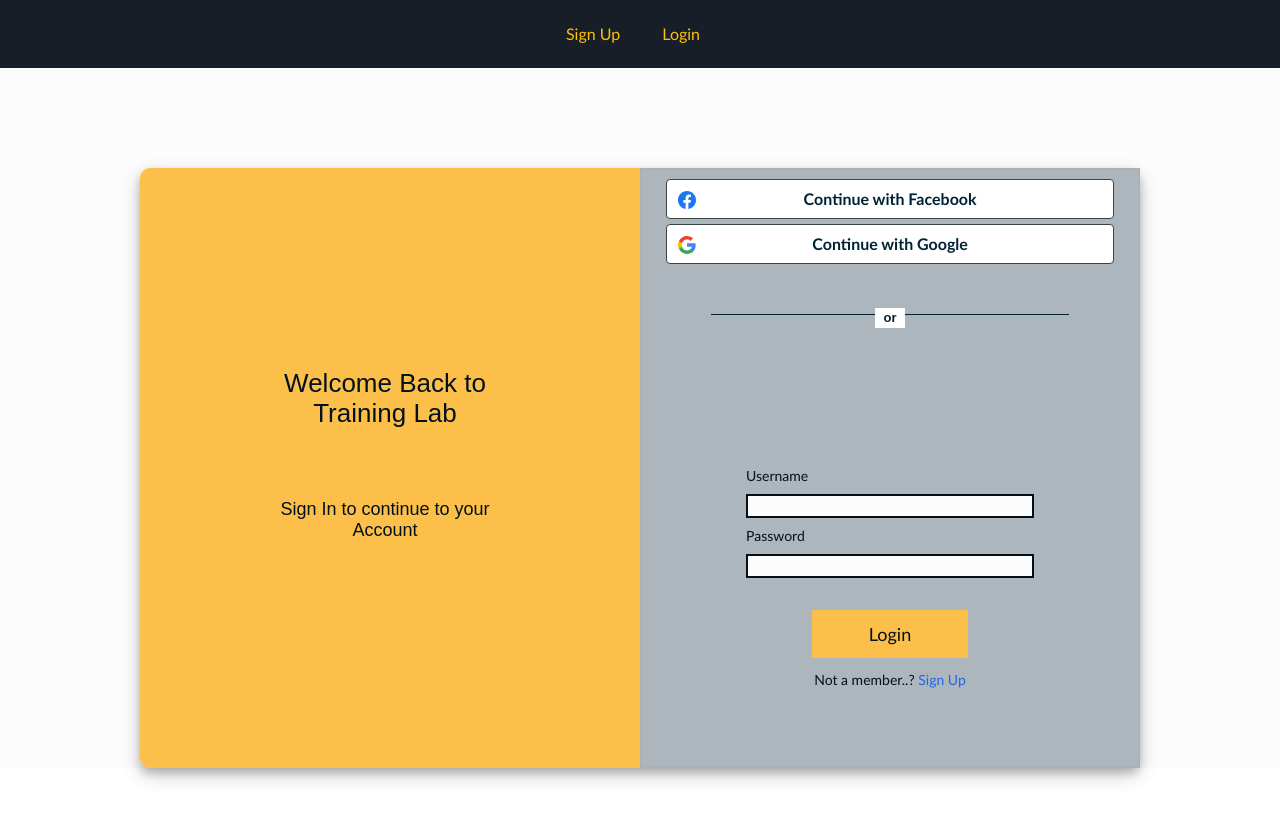
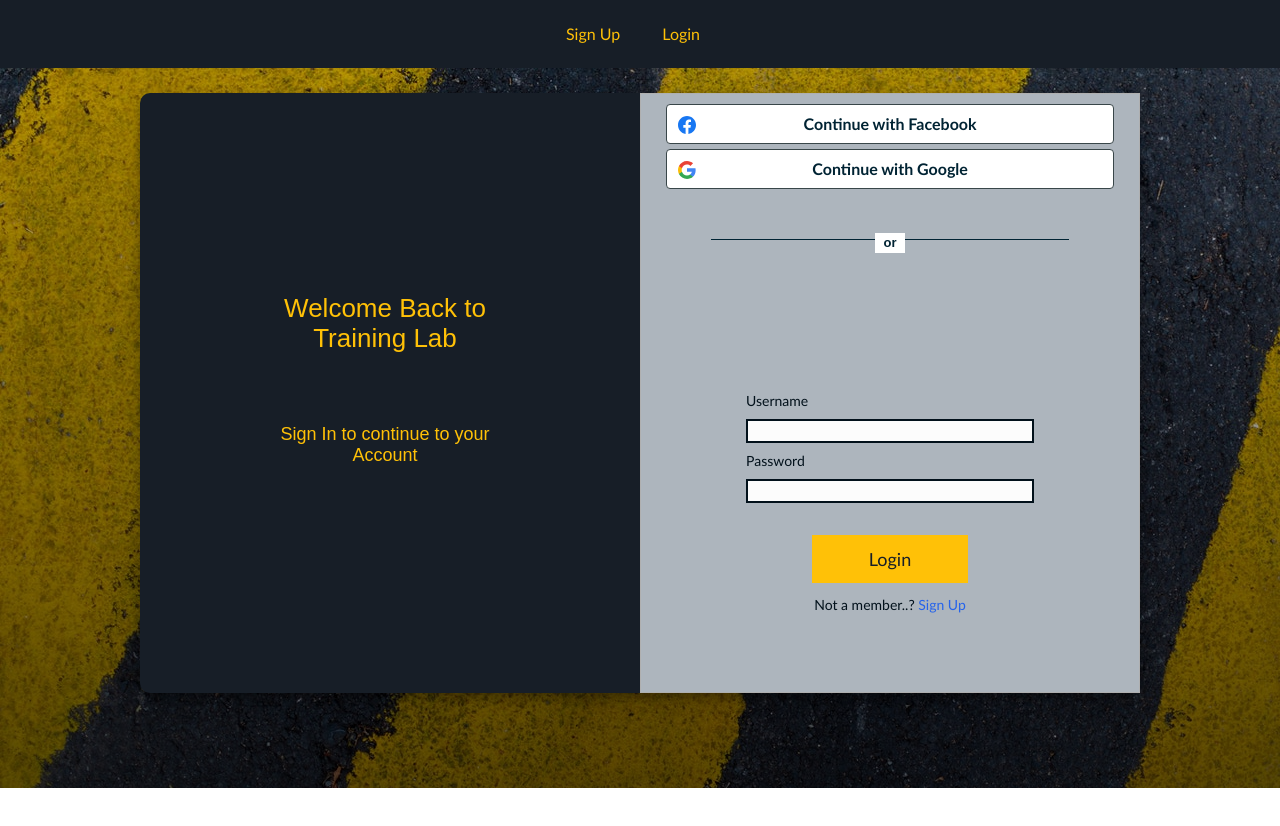
Before and after one commit to PerspectifyTechnologies/TraninngLab, a React (Create React App) app in the folder Frontend/traininglab/: page /login in a window 1280 px wide. Shown: the top 826 px of the page. After the commit the page ends 800 px from the top, so only its background shows below. Built offline with nearby package versions, Linux system fonts and the light colour scheme.

Commit message:
changing login log out ui

```diff
--- a/Frontend/traininglab/src/Components/Landing/Landing.js
+++ b/Frontend/traininglab/src/Components/Landing/Landing.js
@@ -13,7 +13,6 @@ const Landing = () => {
     fontSize: "2vw",
     border: "2px solid white",
     padding: "1px",
-    color:"white",
     width: "20%",
   };
 
@@ -47,10 +46,10 @@ const Landing = () => {
                   }}
                 >
                   <div
-                    className="flex items-center justify-evenly"
+                    className="flex items-center justify-evenly "
                     style={pStyle}
                   >
-                    <span className='cursor-pointer' style={{ padding: "0", marginBottom: "0" }}>
+                    <span className='cursor-pointer ' style={{ padding: "0", marginBottom: "0" }}>
                       Let's go
                     </span>
                   </div>
--- a/Frontend/traininglab/src/Components/Login/Login.js
+++ b/Frontend/traininglab/src/Components/Login/Login.js
@@ -166,7 +166,8 @@ const Login = (props) => {
             (message && <p className="text-red-600">{message}</p>)}
         </div>
         <button
-          className="cursor-pointer font-myfonts mx-auto text-lg w-1/3 h-12 mt-8 border-2 outline-none border-none bg-customnewblue hover:bg-customhoverblue text-customblack hover:text-customnewblue text-center "
+          style={{background:"#FFC107",color:"#171E27"}}
+          className="cursor-pointer font-myfonts mx-auto text-lg w-1/3 h-12 mt-8 border-2 outline-none border-none  text-center "
           type="submit"
           onClick={handleSubmit}
           disabled={submitLoading}
--- a/Frontend/traininglab/src/Components/LoginPage.js
+++ b/Frontend/traininglab/src/Components/LoginPage.js
@@ -4,14 +4,19 @@ import Navigation from "./Landing/Navigation";
 
 const LoginPage = () => {
   return (
-    <div className="bg-customwhite">
+    <div>
+      <div>
       <Navigation />
-      <div className="form1-container">
-        <div className="form1-content-left bg-customnewblue text-customblack">
-          <h2 className="font-myfonts text-customblack">
+      </div>
+      <div style={{height:"90vh"}} className="starterBg">
+
+      <div style={{paddingTop:"25px"}}>
+          <div style={{marginTop:"0",marginBottom:"0"}} className="form1-container">
+            <div style={{background:"#171E27",color:"#FFC107"}} className="form1-content-left  ">
+              <h2 className="font-myfonts ">
                 Welcome Back to Training Lab
               </h2>
-          <h4 className="font-myfonts text-customblack">
+              <h4 className="font-myfonts ">
                 Sign In to continue to your Account
               </h4>
               <div ></div>
@@ -19,6 +24,8 @@ const LoginPage = () => {
               <Login />
           </div>
       </div>
+    </div>
+    </div>
   );
 };
 export default LoginPage;
--- a/Frontend/traininglab/src/Components/Signup/Signup.js
+++ b/Frontend/traininglab/src/Components/Signup/Signup.js
@@ -223,7 +223,8 @@ const Signup = () => {
         </div>
 
         <button
-          className="w-1/3 cursor-pointer font-myfonts font-normal mx-auto text-lg h-12 mt-8 border-2 outline-none border-none bg-customnewblue hover:bg-customhoverblue text-customblack hover:text-customnewblue text-center "
+          style={{background:"#FFC107",color:"#171E27"}}
+          className="w-1/3 cursor-pointer font-myfonts font-normal mx-auto text-lg h-12 mt-8 border-2 outline-none border-none  text-center "
           type="submit"
           onClick={handleSubmit}
           disabled={submitLoading}
--- a/Frontend/traininglab/src/Components/SignupPage.js
+++ b/Frontend/traininglab/src/Components/SignupPage.js
@@ -4,15 +4,20 @@ import Navigation from "./Landing/Navigation";
 
 const SignupPage = () => {
   return (
-    <div className="bg-customwhite">
+    <div>
+      <div>
         <Navigation />
-      <div className="form-container">
+      </div>
+        <div style={{height:"110vh"}} className="starterBg">
+
+        <div style={{paddingTop:"25px"}}>
+          <div style={{marginTop:"0",marginBottom:"0"}} className="form-container">
             <span className="close-btn">×</span>
-        <div className="font-myfonts form-content-left bg-customnewblue">
-          <h2 className="font-myfonts mt-12 text-customblack">
+            <div style={{background:"#171E27",color:"#FFC107"}} className="font-myfonts form-content-left ">
+              <h2 className="font-myfonts mt-12 ">
                 Join Training Lab for Free
               </h2>
-          <h4 className="font-myfonts mt-12 text-customblack">
+              <h4 className="font-myfonts mt-12 ">
                 Begin Your Journey
               </h4>
               <div></div>
@@ -20,6 +25,8 @@ const SignupPage = () => {
             <Signup />
           </div>
         </div>
+      </div>
+    </div>
   );
 };
 
--- a/Frontend/traininglab/src/index.css
+++ b/Frontend/traininglab/src/index.css
@@ -23,7 +23,7 @@
 
   .starterBg {
     background-image: linear-gradient(rgba(0, 0, 0, 0.2), rgba(0, 0, 0, 0.6)),
-      url(./assets/bg2.jpg);
+      url(./assets/courseBG.jpg);
     background-size: cover;
     background-repeat: no-repeat;
   }
```
Lines whose indentation alone changed are shown as unchanged.
